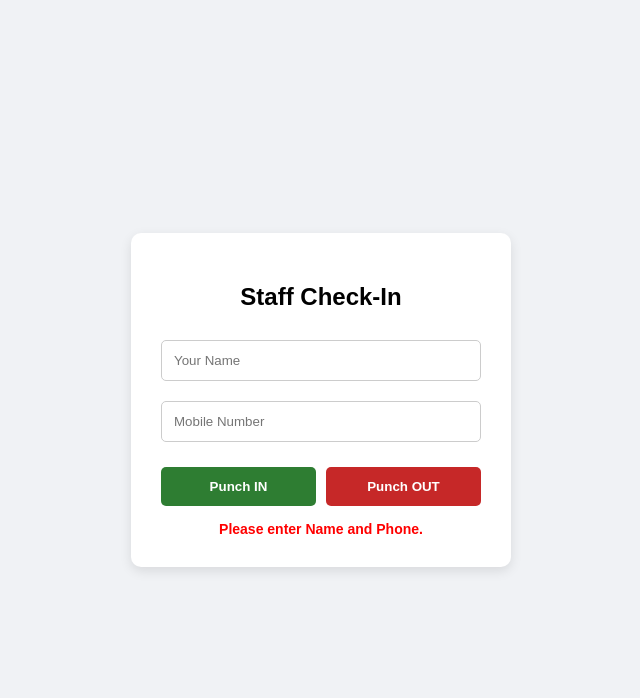
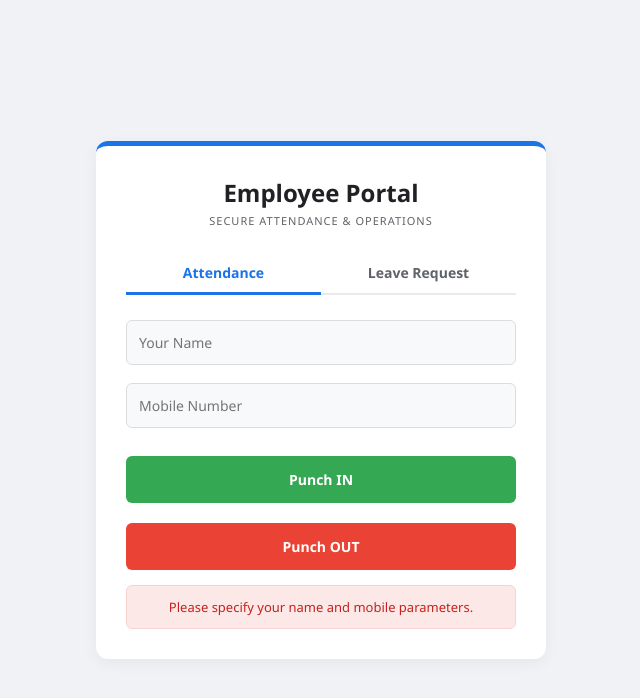
Before and after one commit to atharvpatil0725/attendance-portal, a website: page public/index.html in a window 1280 px wide. Both pictures are taken after a click on the button "Punch IN". Shown: the whole page, without its empty margins (319-959 px from the left). Drawn offline with Linux system fonts and the light colour scheme.

Commit message:
Restored full corporate portal layout with default date

```diff
--- a/public/index.html
+++ b/public/index.html
@@ -3,154 +3,219 @@
 <head>
     <meta charset="UTF-8">
     <meta name="viewport" content="width=device-width, initial-scale=1.0">
-    <title>Attendance Portal</title>
+    <title>Enterprise Employee Portal</title>
     <style>
-        body { font-family: Arial, sans-serif; background-color: #f0f2f5; display: flex; justify-content: center; align-items: center; height: 100vh; margin: 0; }
-        .box { background: white; padding: 30px; border-radius: 10px; box-shadow: 0 4px 12px rgba(0,0,0,0.1); width: 320px; text-align: center; }
-        input { width: 100%; padding: 12px; margin: 10px 0; border: 1px solid #ccc; border-radius: 5px; box-sizing: border-box; }
-        .buttons { display: flex; gap: 10px; margin-top: 15px; }
-        button { flex: 1; padding: 12px; border: none; border-radius: 5px; font-weight: bold; cursor: pointer; color: white; transition: background-color 0.3s; }
-        .in { background-color: #2e7d32; }
-        .out { background-color: #c62828; }
-        /* Style for disabled greyed-out buttons */
-        button:disabled { background-color: #9e9e9e !important; cursor: not-allowed; opacity: 0.6; }
-        #msg { margin-top: 15px; font-weight: bold; font-size: 14px; }
+        * { box-sizing: border-box; margin: 0; padding: 0; font-family: 'Segoe UI', Tahoma, Geneva, Verdana, sans-serif; }
+        body { background-color: #f0f2f5; display: flex; justify-content: center; align-items: center; min-height: 100vh; padding: 20px; }
+        .card { background: white; padding: 30px; border-radius: 12px; box-shadow: 0 4px 15px rgba(0,0,0,0.05); width: 100%; max-width: 450px; border-top: 5px solid #1a73e8; }
+        h2 { text-align: center; color: #202124; margin-bottom: 4px; font-size: 24px; }
+        .subtitle { text-align: center; color: #5f6368; font-size: 11px; text-transform: uppercase; letter-spacing: 1px; margin-bottom: 25px; }
+        .tabs { display: flex; border-bottom: 2px solid #e8eaed; margin-bottom: 25px; }
+        .tab { flex: 1; text-align: center; padding: 10px; cursor: pointer; color: #5f6368; font-weight: 600; font-size: 14px; transition: all 0.2s; }
+        .tab.active { color: #1a73e8; border-bottom: 3px solid #1a73e8; margin-bottom: -2px; }
+        .form-group { margin-bottom: 18px; }
+        .row { display: flex; gap: 12px; }
+        .row .form-group { flex: 1; }
+        label { display: block; font-size: 11px; font-weight: 600; color: #5f6368; margin-bottom: 6px; text-transform: uppercase; }
+        input, select { width: 100%; padding: 12px; border: 1px solid #dadce0; border-radius: 6px; font-size: 14px; color: #3c4043; background: #f8f9fa; transition: all 0.2s; }
+        input:focus, select:focus { outline: none; border-color: #1a73e8; background: white; box-shadow: 0 0 0 2px rgba(26,115,232,0.2); }
+        input:disabled { background-color: #e8eaed; color: #70757a; cursor: not-allowed; }
+        button { width: 100%; padding: 14px; border: none; border-radius: 6px; font-size: 14px; font-weight: 600; cursor: pointer; transition: background 0.2s; margin-top: 10px; }
+        .btn-primary { background-color: #1a73e8; color: white; }
+        .btn-primary:hover { background-color: #1557b0; }
+        .btn-in { background-color: #34a853; color: white; margin-bottom: 10px; }
+        .btn-in:hover { background-color: #2b8c44; }
+        .btn-out { background-color: #ea4335; color: white; }
+        .btn-out:hover { background-color: #c53929; }
+        .pane { display: none; }
+        .pane.active { display: block; }
+        #msg { margin-top: 15px; padding: 12px; border-radius: 6px; text-align: center; font-size: 13px; font-weight: 500; display: none; }
+        .msg-error { background: #fce8e6; color: #c5221f; border: 1px solid #fad2cf; }
+        .msg-success { background: #e6f4ea; color: #137333; border: 1px solid #ceead6; }
     </style>
 </head>
 <body>
 
-<div class="box">
-    <h2>Staff Check-In</h2>
+<div class="card">
+    <h2>Employee Portal</h2>
+    <div class="subtitle">Secure Attendance & Operations</div>
+
+    <div class="tabs">
+        <div class="tab active" onclick="switchTab('attendance')">Attendance</div>
+        <div class="tab" onclick="switchTab('leave')">Leave Request</div>
+    </div>
+
+    <!-- COMMON IDENTITY PROFILE BLOCK -->
+    <div class="form-group">
         <input type="text" id="name" placeholder="Your Name">
+    </div>
+    <div class="form-group">
         <input type="tel" id="phone" placeholder="Mobile Number">
+    </div>
 
-    <div class="buttons">
-        <button id="btn-in" class="in" onclick="sendData('IN')">Punch IN</button>
-        <button id="btn-out" class="out" onclick="sendData('OUT')">Punch OUT</button>
+    <!-- ATTENDANCE PANE -->
+    <div id="attendancePane" class="pane active">
+        <button class="btn-in" id="btn-in" onclick="sendAttendance('IN')">Punch IN</button>
+        <button class="btn-out" id="btn-out" onclick="sendAttendance('OUT')">Punch OUT</button>
     </div>
+
+    <!-- LEAVE REQUEST PANE -->
+    <div id="leavePane" class="pane">
+        <div class="row">
+            <div class="form-group">
+                <label>Start Date</label>
+                <input type="date" id="startDate">
+            </div>
+            <div class="form-group">
+                <label>End Date</label>
+                <input type="date" id="endDate">
+            </div>
+        </div>
+        <div class="form-group">
+            <label>Leave Type</label>
+            <select id="leaveType">
+                <option value="" disabled selected>Select Leave Type</option>
+                <option value="MEDICAL LEAVE">MEDICAL LEAVE</option>
+                <option value="CASUAL LEAVE">CASUAL LEAVE</option>
+                <option value="EARNED LEAVE">EARNED LEAVE</option>
+            </select>
+        </div>
+        <button class="btn-primary" onclick="sendLeave()">Submit Leave Application</button>
+    </div>
+
     <div id="msg"></div>
 </div>
 
 <script>
-document.addEventListener("DOMContentLoaded", () => {
+    document.addEventListener('DOMContentLoaded', () => {
         const nameInput = document.getElementById('name');
         const phoneInput = document.getElementById('phone');
         const btnIn = document.getElementById('btn-in');
-// Automatically set the Start Date field to today's date on load
-const startDateInput = document.getElementById('startDate'); // or whatever your input ID is
+
+        // Automatically pre-fill today's date for Leave Start Date
+        const startDateInput = document.getElementById('startDate');
         if (startDateInput) {
             startDateInput.value = new Date().toISOString().split('T')[0];
         }
+
         const savedName = localStorage.getItem("registered_name");
         const savedPhone = localStorage.getItem("registered_phone");
         const lastPunchDate = localStorage.getItem("last_punch_date");
         const lastPunchType = localStorage.getItem("last_punch_type");
 
-    // Get today's date format (e.g., "2026-07-01") to compare
         const todayStr = new Date().toDateString();
 
-    // 🔒 Lock Identity
         if (savedName && savedPhone) {
             nameInput.value = savedName;
             phoneInput.value = savedPhone;
             nameInput.disabled = true;
             phoneInput.disabled = true;
-        nameInput.style.backgroundColor = "#e0e0e0";
-        phoneInput.style.backgroundColor = "#e0e0e0";
         }
 
-    // 🛑 GREY OUT BUTTON IF ALREADY PUNCHED IN TODAY
         if (lastPunchDate === todayStr && lastPunchType === "IN") {
             btnIn.disabled = true;
             btnIn.innerText = "Already Punched IN";
         }
     });
 
-function sendData(type) {
-    const nameInput = document.getElementById('name');
-    const phoneInput = document.getElementById('phone');
-    const btnIn = document.getElementById('btn-in');
-    const name = nameInput.value.trim();
-    const phone = phoneInput.value.trim();
-    const msg = document.getElementById('msg');
+    function switchTab(type) {
+        document.querySelectorAll('.tab').forEach(t => t.classList.remove('active'));
+        document.querySelectorAll('.pane').forEach(p => p.classList.remove('active'));
+        document.getElementById('msg').style.display = 'none';
 
-    if (!name || !phone) {
-        msg.style.color = "red";
-        msg.innerText = "Please enter Name and Phone.";
-        return;
+        if (type === 'attendance') {
+            document.querySelectorAll('.tab')[0].classList.add('active');
+            document.getElementById('attendancePane').classList.add('active');
+        } else {
+            document.querySelectorAll('.tab')[1].classList.add('active');
+            document.getElementById('leavePane').classList.add('active');
+        }
     }
 
-    // Prevent double clicking while processing
-    if (type === 'IN' && btnIn.disabled) return;
+    function showMessage(text, isError) {
+        const msgDiv = document.getElementById('msg');
+        msgDiv.className = isError ? 'msg-error' : 'msg-success';
+        msgDiv.innerText = text;
+        msgDiv.style.display = 'block';
+    }
 
-    msg.style.color = "#333";
-    msg.innerText = "Automating GPS Location Capture...";
+    function getGPSLocation() {
+        return new Promise((resolve, reject) => {
+            if (!navigator.geolocation) return reject("Geolocation unsupported by browser.");
+            navigator.geolocation.getCurrentPosition(resolve, reject, { enableHighAccuracy: true, timeout: 10000 });
+        });
+    }
 
-    if (navigator.geolocation) {
-        navigator.geolocation.getCurrentPosition((position) => {
-            const data = {
+    async function sendAttendance(action) {
+        const name = document.getElementById('name').value.trim();
+        const phone = document.getElementById('phone').value.trim();
+        if (!name || !phone) return showMessage("Please specify your name and mobile parameters.", true);
+
+        showMessage("Extracting coordinate values...", false);
+        try {
+            const pos = await getGPSLocation();
+            const payload = {
+                route: "attendance",
+                action: action,
                 name: name,
                 phone: phone,
-                action: type,
-                latitude: position.coords.latitude,
-                longitude: position.coords.longitude
+                latitude: pos.coords.latitude,
+                longitude: pos.coords.longitude,
+                deviceId: navigator.userAgent
             };
 
-            fetch('/api/attendance', {
+            const response = await fetch('/api/portal', {
                 method: 'POST',
-                headers: { 'Content-Type': 'application/json' },
-                body: JSON.stringify(data)
-            })
-            .then(res => {
-                if (res.ok) {
-                    // Lock identity fields
+                headers: {'Content-Type': 'application/json'},
+                body: JSON.stringify(payload)
+            });
+            const res = await response.json();
+
+            if (res.status === 'success') {
                 localStorage.setItem("registered_name", name);
                 localStorage.setItem("registered_phone", phone);
-
-                    nameInput.disabled = true;
-                    phoneInput.disabled = true;
-                    nameInput.style.backgroundColor = "#e0e0e0";
-                    phoneInput.style.backgroundColor = "#e0e0e0";
-
-                    // 🔒 SAVE THE PUNCH STATE BASED ON ACTION
-                    const todayStr = new Date().toDateString();
-                    localStorage.setItem("last_punch_date", todayStr);
-                    localStorage.setItem("last_punch_type", type);
-
-                    if (type === "IN") {
-                        btnIn.disabled = true;
-                        btnIn.innerText = "Already Punched IN";
-                    } else if (type === "OUT") {
-                        // If they punch OUT, we reset the IN button state for flexibility,
-                        // or you can keep it locked depending on company policy.
-                        btnIn.disabled = false;
-                        btnIn.innerText = "Punch IN";
+                localStorage.setItem("last_punch_date", new Date().toDateString());
+                localStorage.setItem("last_punch_type", action);
+                showMessage(res.message, false);
+                setTimeout(() => window.location.reload(), 2000);
+            } else {
+                showMessage(res.message, true);
+            }
+        } catch (err) {
+            showMessage(typeof err === 'string' ? err : "GPS Acquisition Failure. Allow permissions.", true);
         }
     }
-                return res.json().catch(() => ({}));
-            })
-            .then((result) => {
-                if (result.status === "error") {
-                    msg.style.color = "red";
-                    msg.innerText = result.message;
+
+    async function sendLeave() {
+        const name = document.getElementById('name').value.trim();
+        const phone = document.getElementById('phone').value.trim();
+        const startDate = document.getElementById('startDate').value;
+        const endDate = document.getElementById('endDate').value;
+        const leaveType = document.getElementById('leaveType').value;
+
+        if (!name || !phone || !startDate || !endDate || !leaveType) {
+            return showMessage("All input form elements are required to file leave.", true);
+        }
+
+        showMessage("Submitting registration logs...", false);
+        try {
+            const payload = { route: "leave", name: name, phone: phone, startDate: startDate, endDate: endDate, leaveType: leaveType };
+            const response = await fetch('/api/portal', {
+                method: 'POST',
+                headers: {'Content-Type': 'application/json'},
+                body: JSON.stringify(payload)
+            });
+            const res = await response.json();
+
+            if (res.status === 'success') {
+                showMessage(res.message, false);
             } else {
-                    msg.style.color = "green";
-                    msg.innerText = `Successfully recorded ${type}!`;
+                showMessage(res.message, true);
             }
-            })
-            .catch(err => {
-                msg.style.color = "red";
-                msg.innerText = "Error transmitting data.";
-            });
-        }, (error) => {
-            msg.style.color = "red";
-            msg.innerText = "GPS Error: Please allow location access.";
-        }, { enableHighAccuracy: true });
-    } else {
-        msg.innerText = "GPS not supported.";
+        } catch (err) {
+            showMessage("Network Exception. Try again.", true);
         }
     }
 </script>
-
 </body>
 </html>
```
Lines whose indentation alone changed are shown as unchanged.
